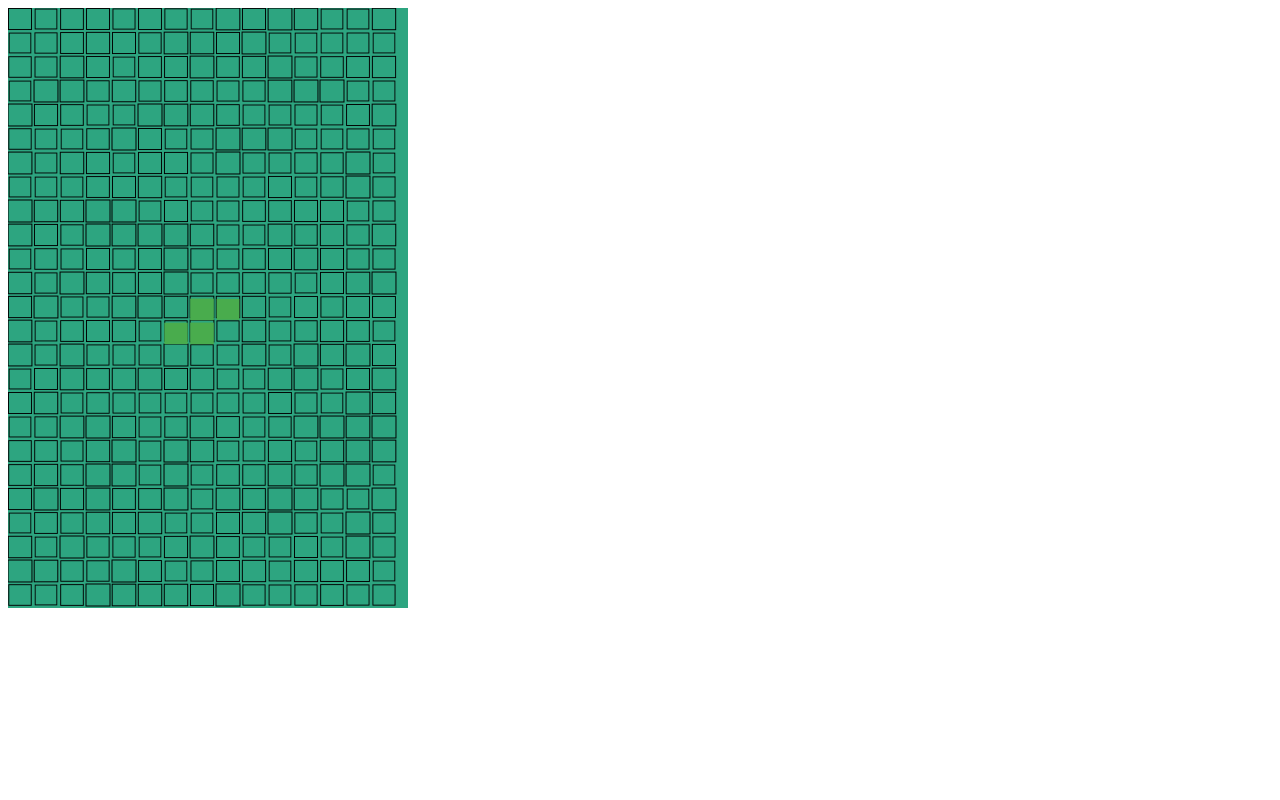
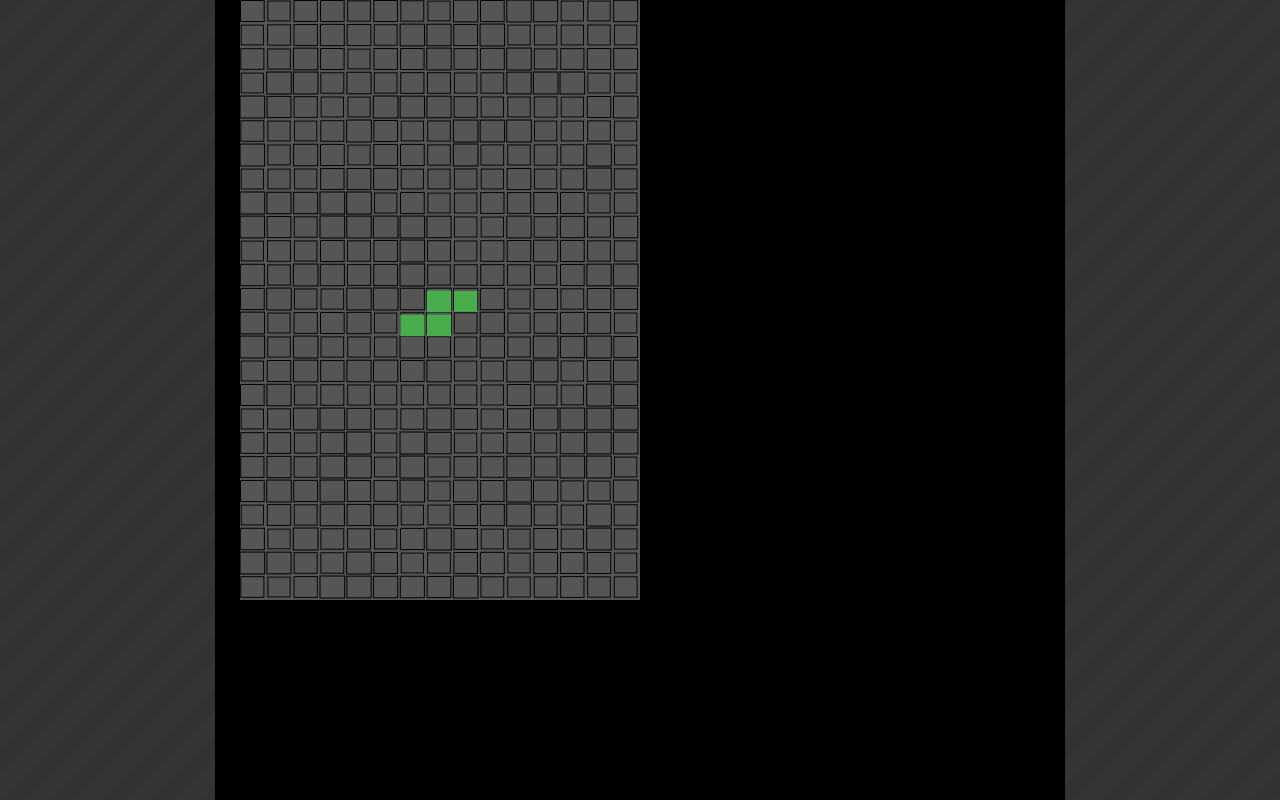
Before and after one commit to RagingPix3l/Tetris, a plain HTML site: page index.html in a window 1280 px wide. Drawn offline with Linux system fonts and the light colour scheme.

Commit message:
added site bg image

```diff
--- a/index.html
+++ b/index.html
@@ -12,8 +12,29 @@
     <script src="scripts/core/Mouse.js"></script>
     <script src="scripts/core/Keyboard.js"></script>
     <script src="scripts/main.js"></script>
+    <style>
+        html,body {
+            height: 100%;
+            background-image: url("bg-body.gif");
+        }
+
+        html,body,* {
+            margin: 0;
+            padding: 0;
+        }
+
+        div#main {
+            margin: 0 auto;
+            width: 800px;
+            height: 100%;
+            background-color: #000;
+            padding: 0 25px 0 25px;
+        }
+    </style>
 </head>
 <body>
+<div id="main">
 <canvas id="canvas" width="800" height="600"></canvas>
+</div>
 </body>
 </html>
--- a/scripts/core/GameObjectGrid.js
+++ b/scripts/core/GameObjectGrid.js
@@ -7,8 +7,8 @@ function GameObjectGrid (o) {
     me.rows = o.rows || 25;//17;
     me.cols = o.cols || 15;//11;
     me.padding = o.padding || 2;
-    me.brickW = ((me.W - me.cols*me.padding)/(me.cols))>>0;
-    me.brickH = ((me.H - me.rows*me.padding)/(me.rows))>>0;
+    me.brickW = ((me.W - me.cols*me.padding)/(me.cols));
+    me.brickH = ((me.H - me.rows*me.padding)/(me.rows));
 }
 
 _ = chain (GameObjectGrid, GameObjectList);
--- a/scripts/main.js
+++ b/scripts/main.js
@@ -113,7 +113,8 @@ _ = chain(BrickGrid, GameObjectGrid);
 _.draw = function (g, ctx) {
     var me = this;
     if (me.bgColor){
-        ctx.fillStyle=me.bgColor;
+        ctx.fillStyle=me.bgColor
+        ;
         ctx.fillRect(me.pos.x,me.pos.y,me.W,me.H);
     }
 
@@ -363,7 +364,7 @@ _.start = function () {
 
 _.init = function () {
     var me = this;
-    me.mainGrid = me.root.add(new BrickGrid({W:W*0.5,bgColor: "rgb(45,165,128)",}));
+    me.mainGrid = me.root.add(new BrickGrid({W:W*0.5,bgColor: "#555",}));
     me.spawnNewGroup();
 
 };
```
Also changed, not shown: bg-body.gif (added).
